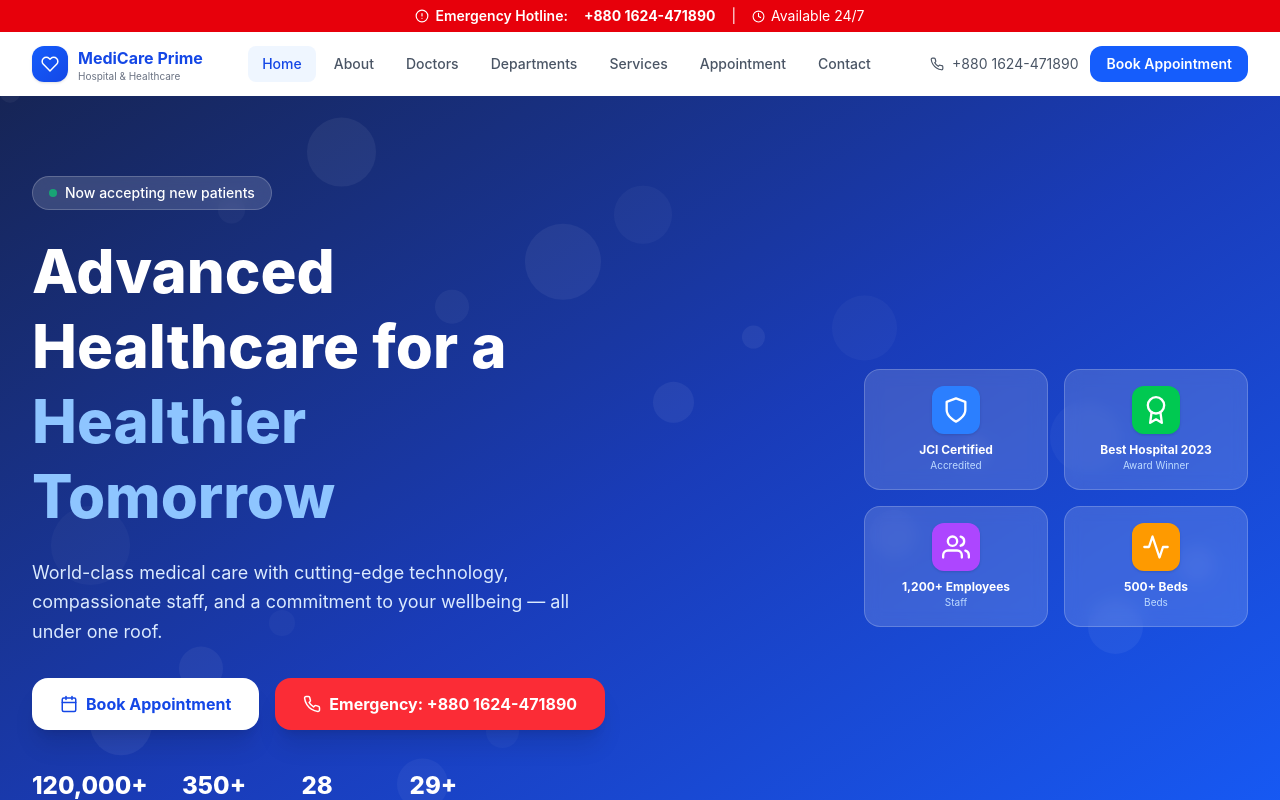
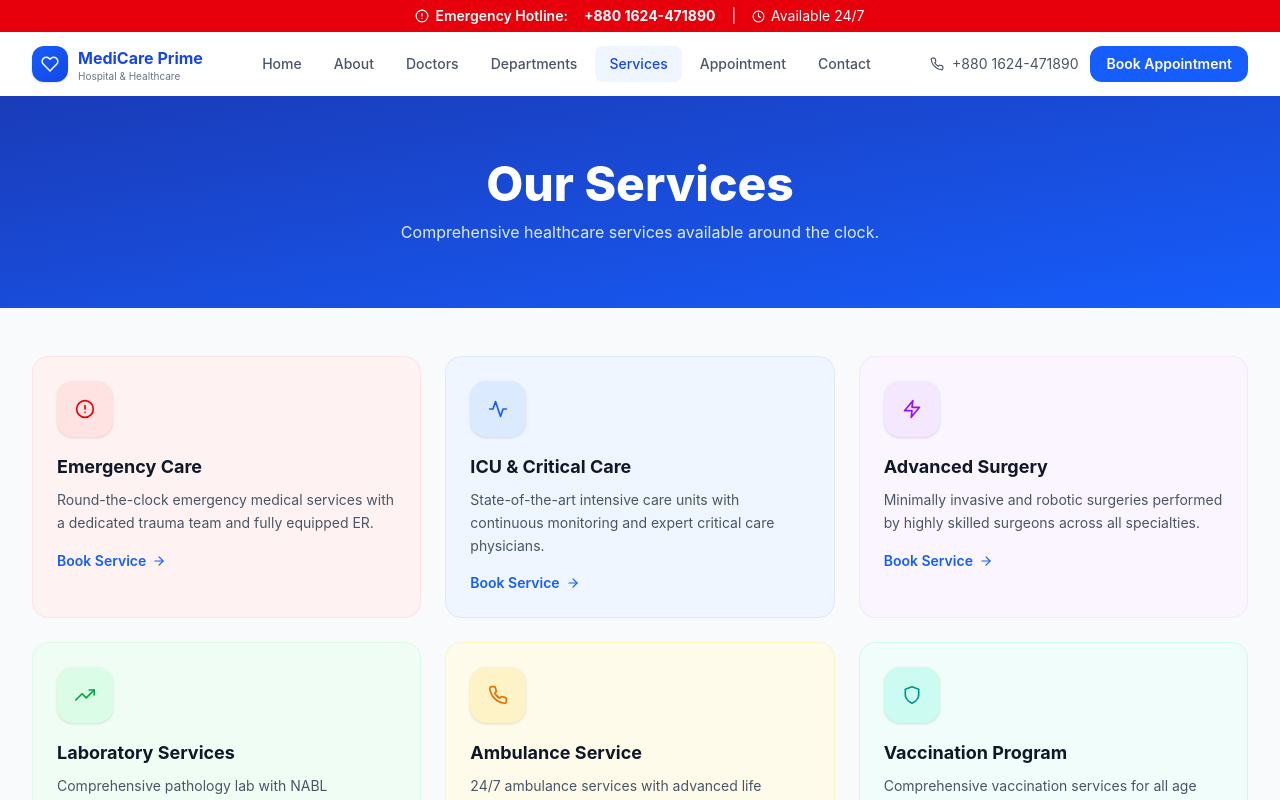
Before and after one commit to developer-omar-faruk/MediCare-Hospital, a React (Vite) app: page / in a window 1280 px wide. Shown: the top 800 px of the page. Built offline with nearby package versions, Linux system fonts and the light colour scheme.

Commit message:
Services Page

```diff
--- a/src/App.jsx
+++ b/src/App.jsx
@@ -10,6 +10,7 @@ import AboutPage from "./pages/AboutPage";
 import DoctorsPage from "./pages/DoctorsPage";
 import DoctorDetailPage from "./pages/DoctorDetailPage";
 import DepartmentsPage from "./pages/DepartmentsPage";
+import ServicesPage from "./pages/ServicesPage";
 
 import { useState, useEffect, useRef, createContext, useContext } from "react";
 import { motion, AnimatePresence, useInView } from "framer-motion";
@@ -17,7 +18,7 @@ import { motion, AnimatePresence, useInView } from "framer-motion";
 
 export default function App() {
   const [loading, setLoading] = useState(true);
-  const [activePage, setActivePage] = useState("home");
+  const [activePage, setActivePage] = useState("services");
   const [selectedDoctor, setSelectedDoctor] = useState(null);
 
   const handleSetPage = (page) => {
--- a/src/data.js
+++ b/src/data.js
@@ -1,3 +1,8 @@
+import {
+    FiAlertCircle, FiActivity, FiZap, FiTrendingUp, FiPhone, FiShield,
+    FiEye, FiCheckCircle, FiBriefcase, FiHeart, FiUser, FiGlobe,
+    FiHome
+} from "react-icons/fi";
 
 
 // ─── Nav, Footer, Home Page, About Page DATA ────────────────────────────────────────────────────────────────────
@@ -117,3 +122,22 @@ export const leadership = [
   { name: "Dr. Rebecca Stone", role: "Chief Medical Officer", image: "https://api.dicebear.com/7.x/personas/svg?seed=Rebecca&backgroundColor=c0aede", bio: "Renowned cardiologist and clinical researcher with 200+ publications." },
   { name: "Mr. Daniel Park", role: "Chief Operations Officer", image: "https://api.dicebear.com/7.x/personas/svg?seed=Daniel&backgroundColor=d1d4f9", bio: "Healthcare operations expert with expertise in digital transformation." },
 ];
+
+// ─── Service Page DATA ────────────────────────────────────────────────────────────────────
+export const services = [
+  { id: 1, name: "Emergency Care", icon: FiAlertCircle , desc: "Round-the-clock emergency medical services with a dedicated trauma team and fully equipped ER.", color: "bg-red-50 border-red-100", iconBg: "bg-red-100 text-red-600" },
+  { id: 2, name: "ICU & Critical Care", icon: FiActivity , desc: "State-of-the-art intensive care units with continuous monitoring and expert critical care physicians.", color: "bg-blue-50 border-blue-100", iconBg: "bg-blue-100 text-blue-600" },
+  { id: 3, name: "Advanced Surgery", icon: FiZap , desc: "Minimally invasive and robotic surgeries performed by highly skilled surgeons across all specialties.", color: "bg-purple-50 border-purple-100", iconBg: "bg-purple-100 text-purple-600" },
+  { id: 4, name: "Laboratory Services", icon: FiTrendingUp , desc: "Comprehensive pathology lab with NABL accreditation offering 2000+ diagnostic tests.", color: "bg-green-50 border-green-100", iconBg: "bg-green-100 text-green-600" },
+  { id: 5, name: "Ambulance Service", icon: FiPhone , desc: "24/7 ambulance services with advanced life support equipment and trained paramedics.", color: "bg-amber-50 border-amber-100", iconBg: "bg-amber-100 text-amber-600" },
+  { id: 6, name: "Vaccination Program", icon: FiShield , desc: "Comprehensive vaccination services for all age groups including travel vaccines.", color: "bg-teal-50 border-teal-100", iconBg: "bg-teal-100 text-teal-600" },
+  { id: 7, name: "Diagnostic Imaging", icon: FiEye , desc: "Advanced imaging including MRI, CT Scan, PET Scan, X-Ray, Ultrasound, and Mammography.", color: "bg-cyan-50 border-cyan-100", iconBg: "bg-cyan-100 text-cyan-600" },
+  { id: 8, name: "Health Checkup Packages", icon: FiCheckCircle, desc: "Customized health checkup packages for individuals, corporates, and senior citizens.", color: "bg-pink-50 border-pink-100", iconBg: "bg-pink-100 text-pink-600" },
+  { id: 9, name: "Pharmacy", icon: FiBriefcase , desc: "24/7 in-hospital pharmacy stocked with all essential medicines and healthcare products.", color: "bg-indigo-50 border-indigo-100", iconBg: "bg-indigo-100 text-indigo-600" },
+  { id: 10, name: "Physiotherapy", icon: FiActivity , desc: "Expert physiotherapy and rehabilitation services for post-surgical and injury recovery.", color: "bg-orange-50 border-orange-100", iconBg: "bg-orange-100 text-orange-600" },
+  { id: 11, name: "Nutrition & Dietetics", icon: FiHeart , desc: "Personalized diet plans and nutrition counseling for chronic disease management.", color: "bg-lime-50 border-lime-100", iconBg: "bg-lime-100 text-lime-600" },
+  { id: 12, name: "Mental Health", icon: FiUser , desc: "Compassionate mental health services including psychiatry, psychology, and counseling.", color: "bg-violet-50 border-violet-100", iconBg: "bg-violet-100 text-violet-600" },
+  { id: 13, name: "Blood Bank", icon: FiHeart , desc: "Fully equipped blood bank with modern cross-matching and component preparation facilities.", color: "bg-red-50 border-red-100", iconBg: "bg-red-100 text-red-600" },
+  { id: 14, name: "Telemedicine", icon: FiGlobe , desc: "Online consultations with specialists from the comfort of your home via secure video calls.", color: "bg-sky-50 border-sky-100", iconBg: "bg-sky-100 text-sky-600" },
+  { id: 15, name: "Home Healthcare", icon: FiHome , desc: "Skilled nursing, post-op care, and chronic disease management in the comfort of your home.", color: "bg-emerald-50 border-emerald-100", iconBg: "bg-emerald-100 text-emerald-600" },
+];
--- /dev/null
+++ b/src/pages/ServicesPage.jsx
@@ -0,0 +1,40 @@
+import { services } from "../data";
+import { motion } from "framer-motion";
+import { FiArrowRight } from "react-icons/fi";
+
+
+function ServicesPage({ setActivePage }) {
+  return (
+    <div>
+      <section className="bg-gradient-to-br from-blue-800 to-blue-600 py-16 text-center">
+        <motion.div initial={{ opacity: 0, y: 30 }} animate={{ opacity: 1, y: 0 }}>
+          <h1 className="text-4xl sm:text-5xl font-extrabold text-white mb-3">Our Services</h1>
+          <p className="text-blue-100 max-w-xl mx-auto">Comprehensive healthcare services available around the clock.</p>
+        </motion.div>
+      </section>
+      <section className="py-12 bg-gray-50">
+        <div className="max-w-7xl mx-auto px-4 sm:px-6 lg:px-8">
+          <div className="grid grid-cols-1 sm:grid-cols-2 lg:grid-cols-3 gap-6">
+            {services.map((s, i) => {
+                const Icon = s.icon;
+                return (
+                    <motion.div key={s.id} initial={{ opacity: 0, y: 30 }} animate={{ opacity: 1, y: 0 }} transition={{ delay: i * 0.05 }}
+                    whileHover={{ scale: 1.03, y: -5 }}
+                    className={`rounded-2xl border ${s.color} p-6 hover:shadow-lg transition-all`}>
+                        <div className={`w-14 h-14 ${s.iconBg} rounded-2xl flex items-center justify-center text-xl mb-4 shadow`}> <Icon/> </div>
+                        <h3 className="text-lg font-bold text-gray-900 mb-2">{s.name}</h3>
+                        <p className="text-gray-600 text-sm leading-relaxed mb-4">{s.desc}</p>
+                        <button onClick={() => setActivePage("appointment")} className="text-blue-600 hover:text-blue-800 text-sm font-semibold flex items-center gap-1.5 transition-colors">
+                        Book Service <FiArrowRight size={14} />
+                        </button>
+                    </motion.div>
+                )
+            })}
+          </div>
+        </div>
+      </section>
+    </div>
+  );
+}
+
+export default ServicesPage
```
Also changed, not shown: 1 other file (tests, documents, lock files or other folders).
